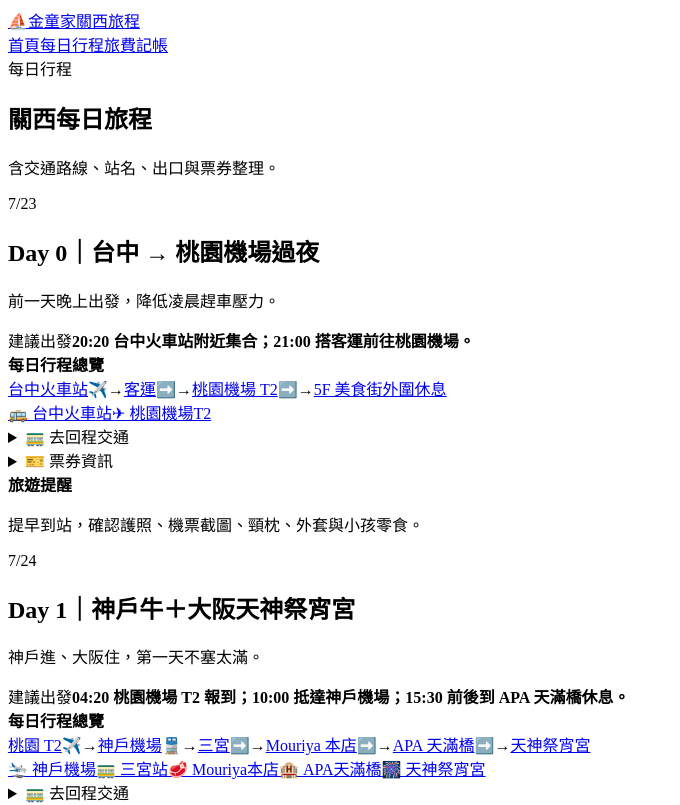
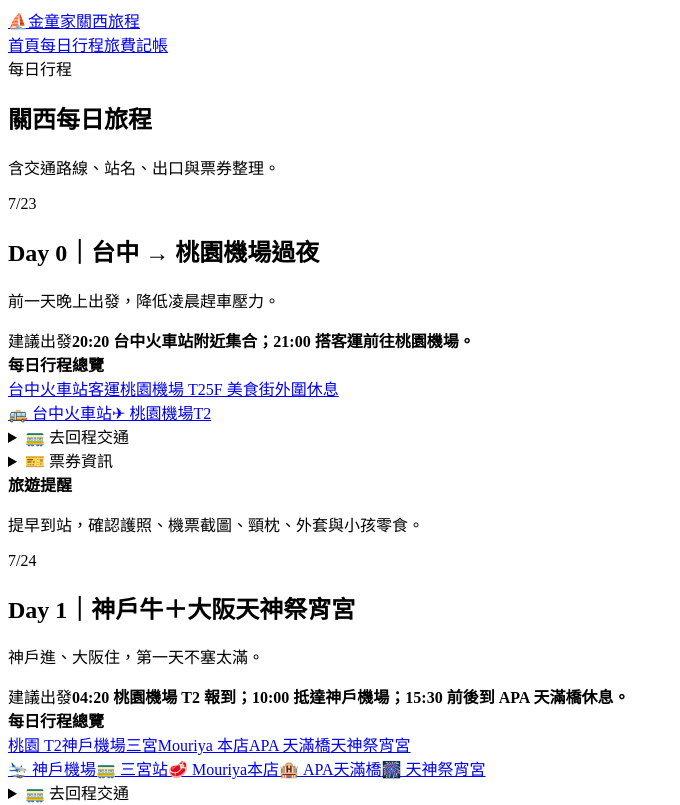
Before and after one commit to sacha693/my-storyjs-app, a React (Vite) app: page /my-storyjs-app/days in a window 1280 px wide. Shown: the top 805 px of the page, without its empty margins (0-680 px from the left). Built offline with nearby package versions, Linux system fonts and the light colour scheme.

Commit message:
Restore stable route overview layout

```diff
--- a/src/components/DayCard.tsx
+++ b/src/components/DayCard.tsx
@@ -1,11 +1,14 @@
-import type { DayPlan } from '../data/days'
+import type { DayPlan, TransitPoint } from '../data/days'
 import { QuickNav } from './QuickNav'
-import { RouteFlow } from './RouteFlow'
 import { TicketAccordion } from './TicketAccordion'
 import { TransitAccordion } from './TransitAccordion'
 
 type DayCardProps = {
   day: DayPlan
+}
+
+function mapUrl(point: TransitPoint) {
+  return `https://www.google.com/maps/search/?api=1&query=${encodeURIComponent(point.query)}`
 }
 
 export function DayCard({ day }: DayCardProps) {
@@ -24,7 +27,23 @@ export function DayCard({ day }: DayCardProps) {
         </div>
       </div>
 
-      <RouteFlow route={day.route} outbound={day.outbound} />
+      <section className="dayOverview">
+        <strong>每日行程總覽</strong>
+
+        <div className="routeLine routeLineWithArrows">
+          {day.route.map((stop) => (
+            <a
+              key={stop.label}
+              className="routeChip"
+              href={mapUrl(stop)}
+              target="_blank"
+              rel="noreferrer"
+            >
+              {stop.label}
+            </a>
+          ))}
+        </div>
+      </section>
 
       <QuickNav items={day.quickLinks} />
 
```
